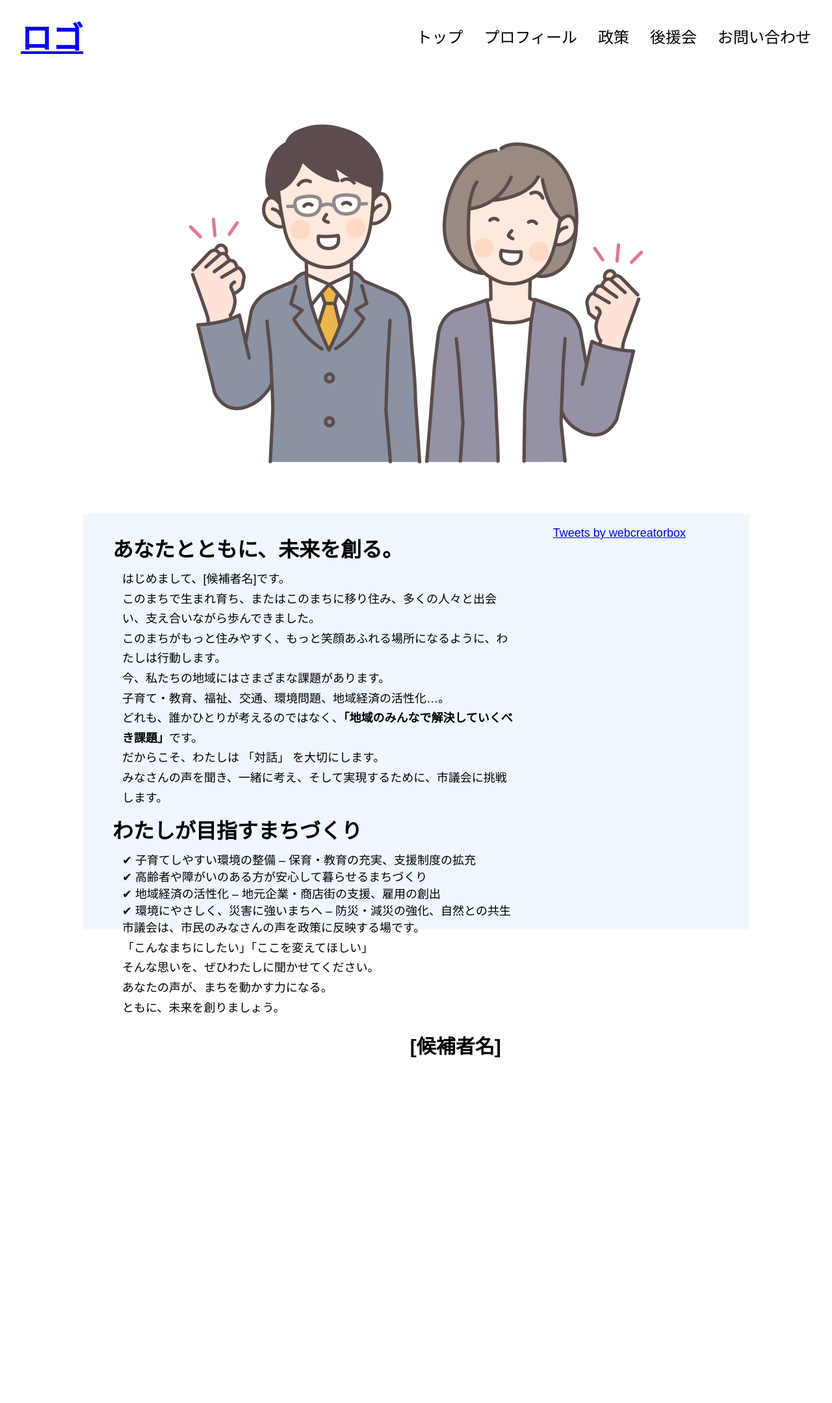
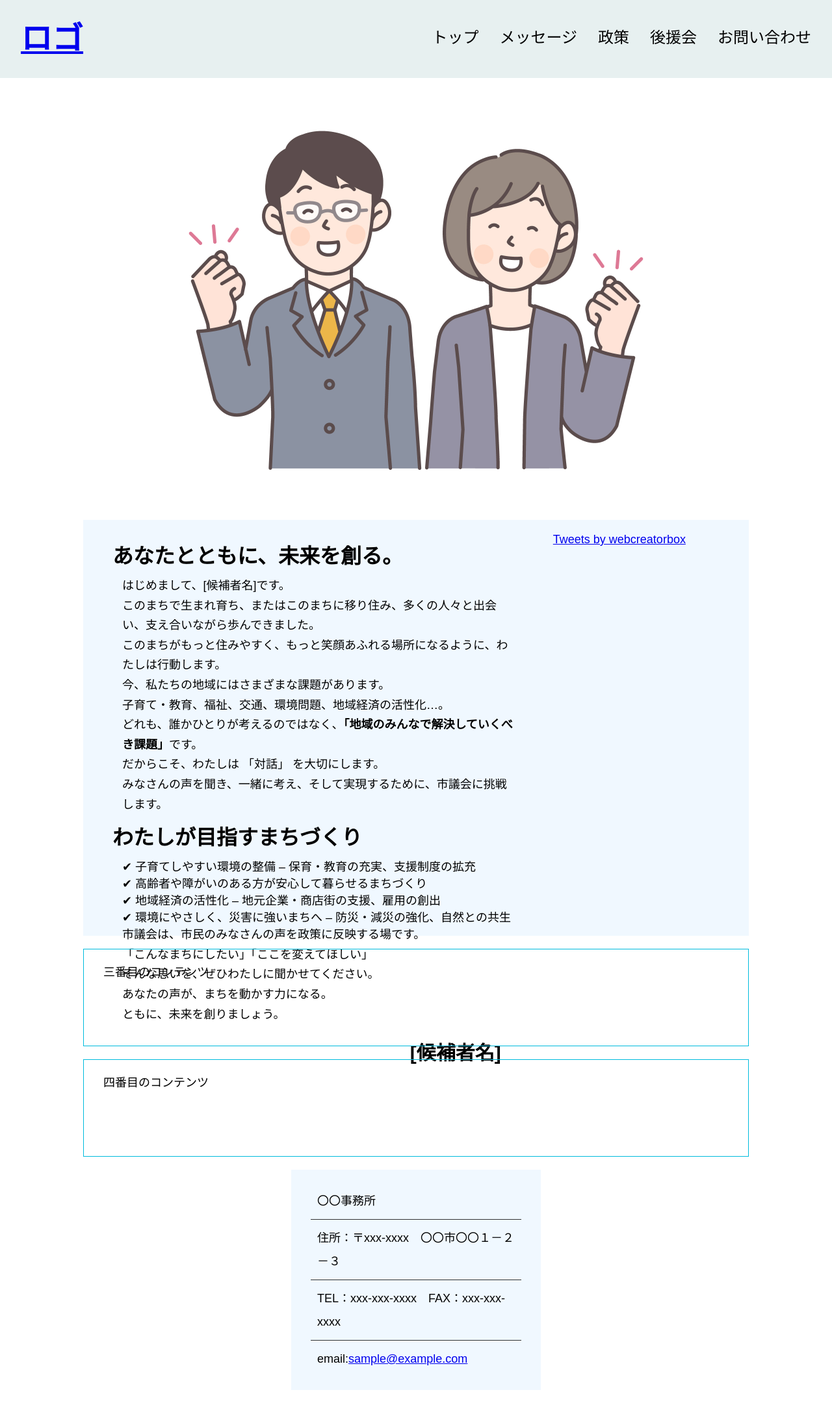
Before and after one commit to ichigatsu01/city_council_member, a plain HTML site: page index.html in a window 1280 px wide. Shown: the whole page at 65% size. Before the commit the page ends 1630 px from the top, so only its background shows below. Drawn offline with Linux system fonts and the light colour scheme; some packages are replaced by stand-ins of ours.

Commit message:
仮組完成

```diff
--- a/index.html
+++ b/index.html
@@ -9,15 +9,16 @@
     <script src="./static/script.js" defer></script>
 </head>
 <body>
-    <header class="page-header">
+    <header class="header">
+        <div class="page-header">
             <h1 class="logo"><a href="#">ロゴ</a></h1>
             <nav>
                 <ul class="navi">
                     <li><a href="#">トップ</a></li>
-                <li><a href="#">プロフィール</a></li>
-                <li><a href="#">政策</a></li>
-                <li><a href="#">後援会</a></li>
-                <li><a href="#">お問い合わせ</a></li>
+                    <li><a href="#message">メッセージ</a></li>
+                    <li><a href="#three">政策</a></li>
+                    <li><a href="#four">後援会</a></li>
+                    <li><a href="#contact">お問い合わせ</a></li>
                 </ul>
             </nav>
             <!-- ハンバーガーメニュー -->
@@ -27,19 +28,20 @@
                 <ul id="hamburger-menu-text">
                     <!-- naviと同一内容を転記 -->
                     <li><a href="#">トップ</a></li>
-                <li><a href="#">プロフィール</a></li>
-                <li><a href="#">政策</a></li>
-                <li><a href="#">後援会</a></li>
-                <li><a href="#">お問い合わせ</a></li>
+                    <li><a href="#message">メッセージ</a></li>
+                    <li><a href="#three">政策</a></li>
+                    <li><a href="#four">後援会</a></li>
+                    <li><a href="#contact">お問い合わせ</a></li>
                 </ul>
-        </div>
+            </div><!-- id="hamburger-menu" -->
+        </div><!-- class="page-header" -->
     </header>
 
     <div class="container">
         <img class="top-img" src="static/img/kari.jpg" alt="トップページの画像です">
     </div><!-- class="top-img" -->
 
-    <div class="two-columns">
+    <div class="two-columns" id="message">
         <div class="column1">
             <h2>あなたとともに、未来を創る。</h2>
             <div class="column1-content">
@@ -73,6 +75,24 @@
             <a class="twitter-timeline" data-height="700" href="https://twitter.com/webcreatorbox?ref_src=twsrc%5Etfw">Tweets by webcreatorbox</a>
             <script async src="https://platform.twitter.com/widgets.js" charset="utf-8"></script>
         </div>
+    </div><!-- class="two-columns" -->
+
+    <div id="three" class="container">
+        <p style="height: 150px; width: 80vw; border: 1px solid #0bd; padding: 20px 30px;">三番目のコンテンツ</p>
+    </div>
+
+    <div id="four" class="container">
+        <p style="height: 150px; width: 80vw; border: 1px solid #0bd; padding: 20px 30px;">四番目のコンテンツ</p>
+    </div>
+
+    <div id="contact">
+        <div class="contact-content">
+            <!-- <h2>お問い合わせ</h2> -->
+            <p>〇〇事務所</p>
+            <p>住所：〒xxx-xxxx　〇〇市〇〇１－２－３</p>
+            <p>TEL：xxx-xxx-xxxx　FAX：xxx-xxx-xxxx</p>
+            <p>email:<a href="sample@example.com">sample@example.com</a></p>
+        </div>
     </div>
 
 </body>
--- a/static/style.css
+++ b/static/style.css
@@ -3,6 +3,14 @@ body {
     font-size: 18px;
     font-family: '游ゴシック体', 'Yu Gothic', YuGothic, sans-serif;
     color: #000;
+    margin-top: 120px;
+}
+.header {
+    position: fixed;
+    top: 0;
+    width: 100vw;
+    height: 120px;
+    background-color: rgba(230, 240, 240, 0.95);
 }
 h2 {
     font-size: 2rem;
@@ -11,7 +19,7 @@ h2 {
 .container {
     display: flex;
     justify-content: center;
-    margin: auto;
+    margin: 20px auto;
 }
 
 /* ヘッダー */
@@ -86,14 +94,41 @@ h2 {
     margin: 20px 30px;
 }
 
+/* お問い合わせ */
+#contact {
+    display: flex;
+    background-color: aliceblue;
+    justify-content: center;
+    width: 30%;
+    margin: 20px auto;
+    padding: 20px 30px;
+}
+#contact h2 {
+    width: auto;
+    text-align: center;
+    margin: auto;
+}
+#contact p {
+    border-bottom: 1px solid #333;
+    line-height: 2;
+    padding: 10px;
+}
+#contact p:last-child {
+    border-bottom: none;
+}
+
 /* レスポンシブ対応：スマホ */
 @media (max-width: 800px) {
+    body {
+        margin-top: 100px;
+    }
     /* ヘッダー */
     .page-header {
         display: flex;
         justify-content: space-between;
         max-width: 800px;
         width: auto;
+        height: 100px;
         margin: 10px;
         padding: 10px;
         }
@@ -175,4 +210,9 @@ h2 {
     .column2 {
         margin: 20px 30px;
     }
+
+    #contact {
+        width: auto;
+        margin: 30px;
+    }
 }
```
Lines whose indentation alone changed are shown as unchanged.
